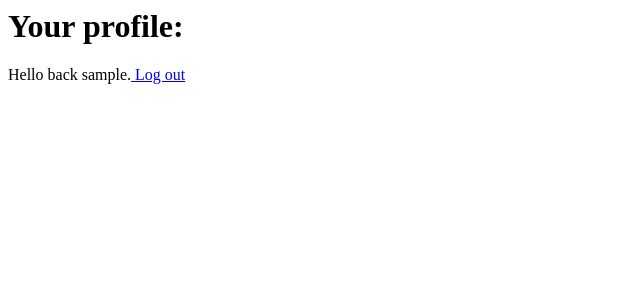
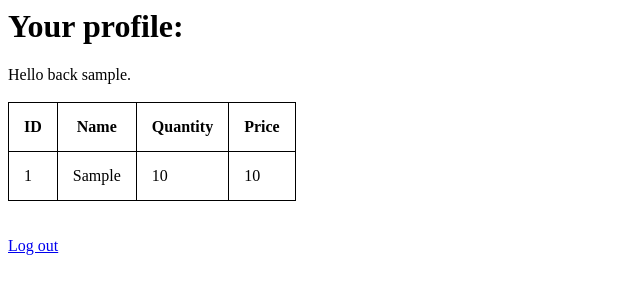
Before and after one commit to radoslaw626/SQL_Shop_PHP_version, a PHP site: page /shop.php in a window 1280 px wide. Shown: the top 300 px of the page, without its empty margins (0-640 px from the left). Run offline with PHP 8.4, Linux system fonts and the light colour scheme; the visitor is signed in with stand-in values (Sample User, id 1); tables that the repository leaves empty or names only in its code hold one stand-in row (values such as "Sample post").

Commit message:
added table with data from products database

```diff
--- a/index.php
+++ b/index.php
@@ -8,7 +8,7 @@ if(isset($_SESSION['loggedIn']) && $_SESSION['loggedIn'] == true) {
 <html lang="pl">
 
 <head>
-<title> Grocery Shopping Online </title>
+<title> Welcome to Grocery Shopping Online! </title>
 </head>
 <body>
 <h1>Log in</h1>
--- a/shop.php
+++ b/shop.php
@@ -1,21 +1,47 @@
 <?php
 session_start();
+require_once "connect.php";
 if($_SESSION['loggedIn'] !=true){
     header('Location: index.php');
 }
-
 ?>
 <html lang="pl">
-
 <head>
-<title> Online Game </title>
+    <style>
+        table, th, td {
+            border: 1px solid black;
+            border-collapse: collapse;
+            padding: 15px;
+        }
+    </style>
+<title> Grocery Shopping Online </title>
 </head>
 <body>
 <h1>Your profile:</h1>
 <?php
 echo "<p>Hello back ".$_SESSION['user'].'.';
-
+echo "<br><br/>";
+$connection=new mysqli($host,$dbUser,$dbPassword,$dbName);
+if($connection->connect_errno!=0)
+{
+    echo "Error";
+}
+else{
+$sql ="select * from products";
+    $result = $connection->query($sql);
+    if ($result->num_rows > 0) {
+  echo "<table><tr><th>ID</th><th>Name</th><th>Quantity</th><th>Price</th></tr>";
+  while($row = $result->fetch_assoc()) {
+      echo "<tr><td>".$row["id"]."</td><td>".$row["product"]."</td><td>".$row["quantity"]."</td><td> ".$row["price"]."</td></tr>";
+  }
+  echo "</table>";
+} else {
+        echo "0 results";
+    }
+$connection->close();
+}
 ?>
+<br><br/>
 <a href="logout.php"> Log out</a>
 </body>
 </html>
```
